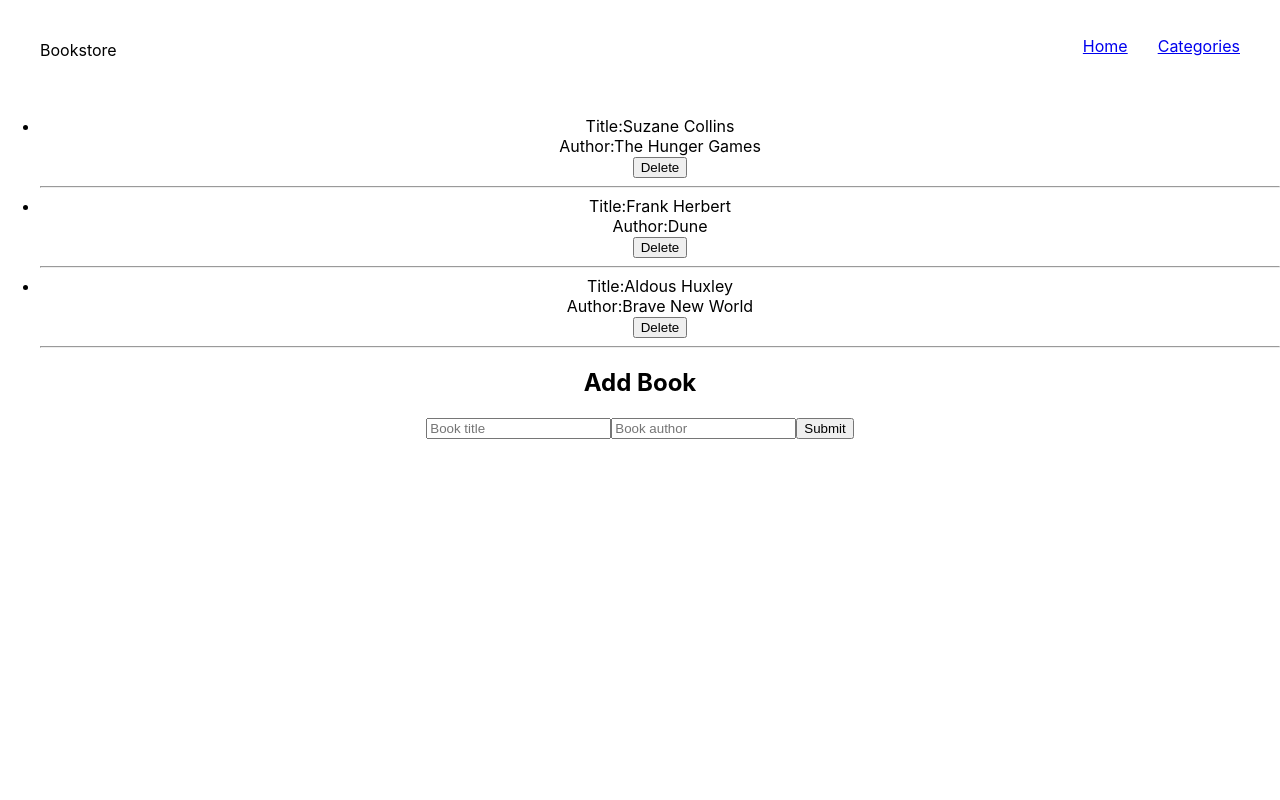
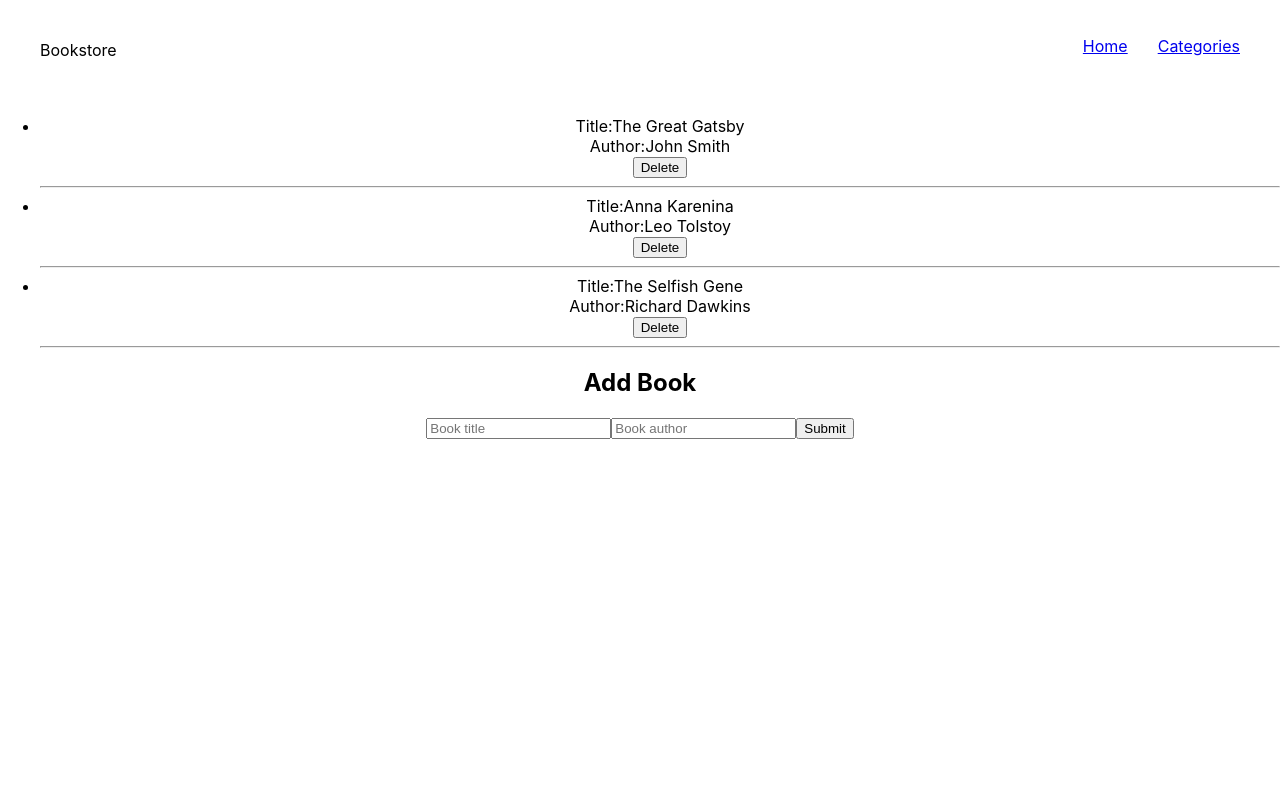
Before and after one commit to codedit334/Bookstore_ReactJS, a React (Create React App) app: page / in a window 1280 px wide. Shown: the top 800 px of the page. Built offline with nearby package versions, Linux system fonts and the light colour scheme.

Commit message:
Add redux to components

```diff
--- a/src/components/Book.js
+++ b/src/components/Book.js
@@ -1,10 +1,19 @@
 import React from 'react';
 import PropTypes from 'prop-types';
+import { useDispatch } from 'react-redux';
+import { bookRemoved } from '../redux/books/booksSlice';
 
 export default function Book(props) {
-  const { title, author } = props;
+  const { title, author, id } = props;
+
+  const dispatch = useDispatch();
+
+  const handleClick = (e) => {
+    dispatch(bookRemoved(e.target.parentNode.dataset.id));
+  };
+
   return (
-    <div className="book">
+    <div className="book" data-id={id}>
       <div className="book-title">
         Title:
         {title}
@@ -13,9 +22,9 @@ export default function Book(props) {
         Author:
         {author}
       </div>
-      <div className="book-delete">
-        <button type="button">Delete</button>
-      </div>
+      <button type="button" className="book-delete" onClick={handleClick}>
+        Delete
+      </button>
     </div>
   );
 }
@@ -23,4 +32,5 @@ export default function Book(props) {
 Book.propTypes = {
   title: PropTypes.string.isRequired,
   author: PropTypes.string.isRequired,
+  id: PropTypes.string.isRequired,
 };
--- a/src/components/BookForm.js
+++ b/src/components/BookForm.js
@@ -1,13 +1,34 @@
-import React from 'react';
+import React, { useRef } from 'react';
+import { useDispatch } from 'react-redux';
+import { bookAdded } from '../redux/books/booksSlice';
 
 export default function BookForm() {
+  const titleVal = useRef();
+  const authorVal = useRef();
+  const dispatch = useDispatch();
+
+  const handleClick = (e) => {
+    e.preventDefault();
+    if (!titleVal.current.value || !authorVal.current.value) return;
+    dispatch(
+      bookAdded({
+        item_id:
+          Math.random().toString(36).substring(2, 15)
+          + Math.random().toString(36).substring(2, 15),
+        title: titleVal.current.value,
+        author: authorVal.current.value,
+      }),
+    );
+    titleVal.current.value = '';
+    authorVal.current.value = '';
+  };
   return (
     <div className="book-form">
       <h2>Add Book</h2>
       <form>
-        <input placeholder="Book title" />
-        <input placeholder="Book author" />
-        <input type="submit" value="Submit" />
+        <input placeholder="Book title" ref={titleVal} />
+        <input placeholder="Book author" ref={authorVal} />
+        <input type="submit" onClick={handleClick} value="Submit" />
       </form>
     </div>
   );
--- a/src/components/Books.js
+++ b/src/components/Books.js
@@ -1,29 +1,18 @@
 import React from 'react';
+import { useSelector } from 'react-redux';
 import Book from './Book';
 import BookForm from './BookForm';
 import './Books.css';
 
 export default function Books() {
-  const books = [
-    {
-      author: 'The Hunger Games',
-      title: 'Suzane Collins',
-    },
-    {
-      author: 'Dune',
-      title: 'Frank Herbert',
-    },
-    {
-      author: 'Brave New World',
-      title: 'Aldous Huxley',
-    },
-  ];
+  const books = useSelector((state) => state.books);
+
   return (
     <div className="books">
       <ul className="books-list">
         {books.map((book) => (
-          <li key={books.indexOf(book)}>
-            <Book title={book.title} author={book.author} />
+          <li key={book.id}>
+            <Book title={book.title} author={book.author} id={book.item_id} />
             <hr />
           </li>
         ))}
--- a/src/redux/books/booksSlice.js
+++ b/src/redux/books/booksSlice.js
@@ -1,6 +1,25 @@
 import { createSlice } from '@reduxjs/toolkit';
 
-const initialState = [];
+const initialState = [
+  {
+    item_id: 'item1',
+    title: 'The Great Gatsby',
+    author: 'John Smith',
+    category: 'Fiction',
+  },
+  {
+    item_id: 'item2',
+    title: 'Anna Karenina',
+    author: 'Leo Tolstoy',
+    category: 'Fiction',
+  },
+  {
+    item_id: 'item3',
+    title: 'The Selfish Gene',
+    author: 'Richard Dawkins',
+    category: 'Nonfiction',
+  },
+];
 
 const booksSlice = createSlice({
   name: 'books',
@@ -10,7 +29,7 @@ const booksSlice = createSlice({
       state.push(action.payload);
     },
     bookRemoved(state, action) {
-      state.filter((book) => book.item_id !== action.payload);
+      return state.filter((book) => book.item_id !== action.payload);
     },
   },
 });
```
